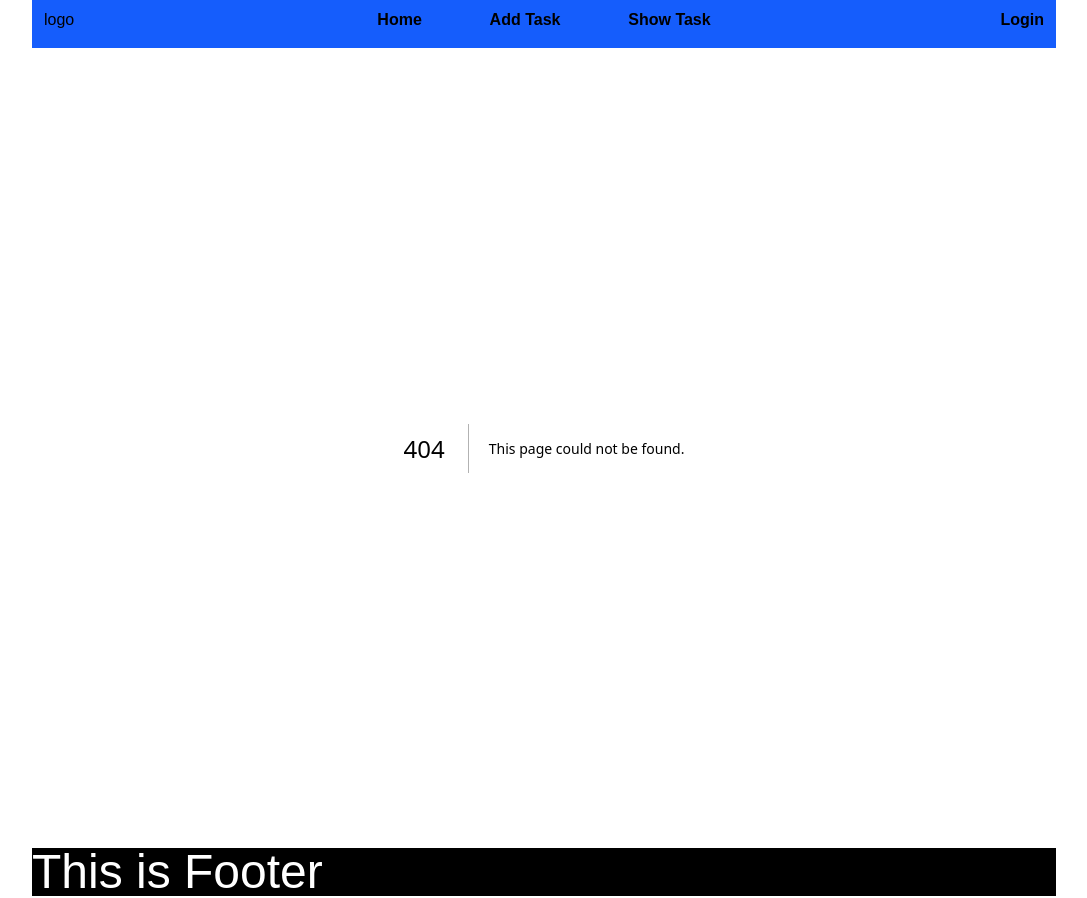
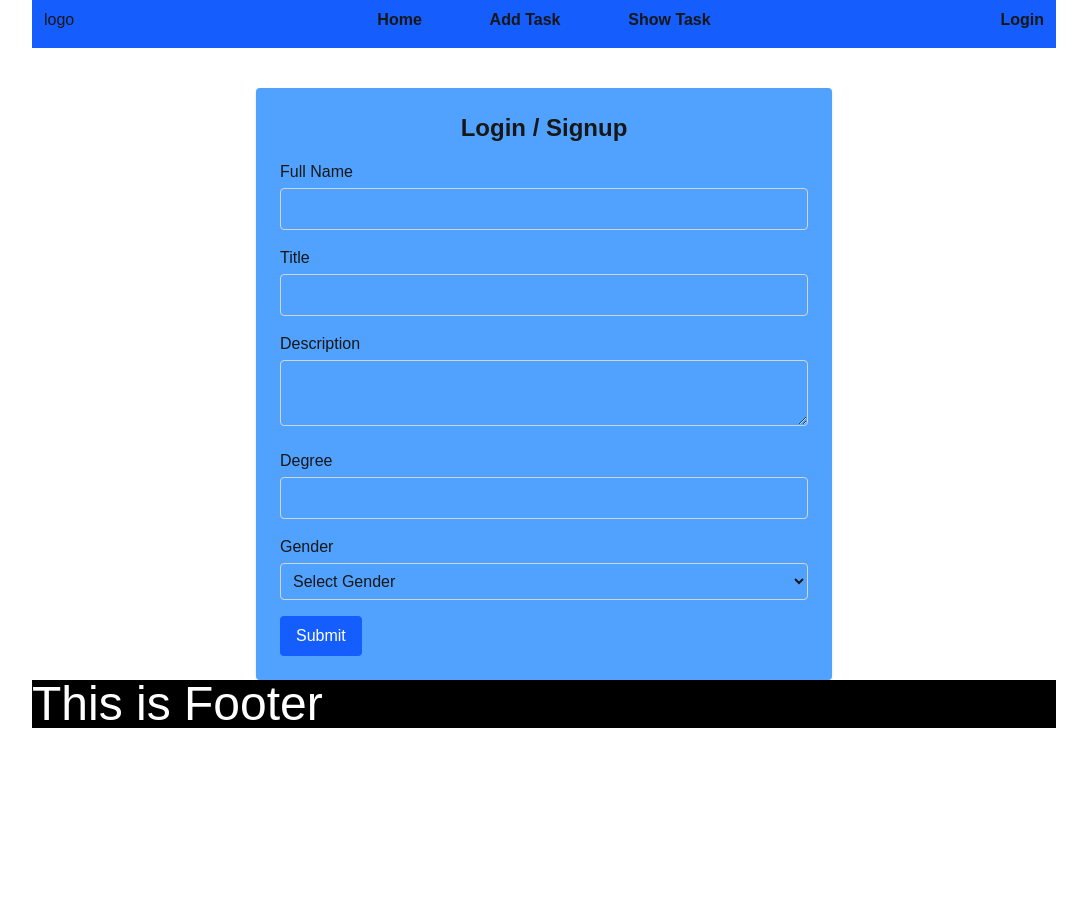
Before and after one commit to sanjidatanha09/Working_Manager, a Next.js app: page /signup in a window 1280 px wide. Before the commit this address had no page. Shown: the whole page, without its empty margins (96-1183 px from the left). After the commit the page ends 800 px from the top, so only its background shows below. Built offline with nearby package versions, Linux system fonts and the light colour scheme.

Commit message:
login page design

```diff
--- a/src/Components/CustomNavbar.jsx
+++ b/src/Components/CustomNavbar.jsx
@@ -16,7 +16,7 @@ const CustomNavbar = () => {
           <Link href="/show-task">Show Task</Link>
         </div>
         <div className="flex items-center justify-end gap-4 font-bold">
-          <Link href="/login">Login</Link>
+          <Link href="/signup">Login</Link>
         </div>
       </div>
     </nav>
--- a/src/app/api/signup/page.jsx
+++ /dev/null
@@ -1,11 +0,0 @@
-import React from 'react';
-
-const page = () => {
-    return (
-        <div>
-            hi mam login
-        </div>
-    );
-};
-
-export default page;
--- /dev/null
+++ b/src/app/signup/page.jsx
@@ -0,0 +1,115 @@
+"use client";
+
+import React, { useState } from "react";
+
+const Page = () => {
+  const [formData, setFormData] = useState({
+    fullName: "",
+    title: "",
+    description: "",
+    degree: "",
+    gender: "",
+  });
+
+  const handleChange = (e) => {
+    const { name, value } = e.target;
+    setFormData((prev) => ({
+      ...prev,
+      [name]: value,
+    }));
+  };
+
+  const handleSubmit = (e) => {
+    e.preventDefault();
+    console.log("Form Submitted:", formData);
+    // You can send formData to your backend/API here
+
+    // Reset form
+    setFormData({
+      fullName: "",
+      title: "",
+      description: "",
+      degree: "",
+      gender: "",
+    });
+  };
+
+  return (
+    <div className="max-w-xl mx-auto p-6 bg-blue-400 rounded shadow mt-10">
+      <h1 className="text-2xl font-bold mb-4 text-center">Login / Signup</h1>
+      <form onSubmit={handleSubmit} className="space-y-4">
+        <div>
+          <label className="block font-medium">Full Name</label>
+          <input
+            type="text"
+            name="fullName"
+            value={formData.fullName}
+            onChange={handleChange}
+            required
+            className="w-full border border-gray-300 p-2 rounded mt-1"
+          />
+        </div>
+
+        <div>
+          <label className="block font-medium">Title</label>
+          <input
+            type="text"
+            name="title"
+            value={formData.title}
+            onChange={handleChange}
+            required
+            className="w-full border border-gray-300 p-2 rounded mt-1"
+          />
+        </div>
+
+        <div>
+          <label className="block font-medium">Description</label>
+          <textarea
+            name="description"
+            value={formData.description}
+            onChange={handleChange}
+            required
+            className="w-full border border-gray-300 p-2 rounded mt-1"
+          />
+        </div>
+
+        <div>
+          <label className="block font-medium">Degree</label>
+          <input
+            type="text"
+            name="degree"
+            value={formData.degree}
+            onChange={handleChange}
+            required
+            className="w-full border border-gray-300 p-2 rounded mt-1"
+          />
+        </div>
+
+        <div>
+          <label className="block font-medium">Gender</label>
+          <select
+            name="gender"
+            value={formData.gender}
+            onChange={handleChange}
+            required
+            className="w-full border border-gray-300 p-2 rounded mt-1"
+          >
+            <option value="">Select Gender</option>
+            <option value="male">Male</option>
+            <option value="female">Female</option>
+            <option value="others">Others</option>
+          </select>
+        </div>
+
+        <button
+          type="submit"
+          className="bg-blue-600 text-white px-4 py-2 rounded hover:bg-blue-700"
+        >
+          Submit
+        </button>
+      </form>
+    </div>
+  );
+};
+
+export default Page;
```
